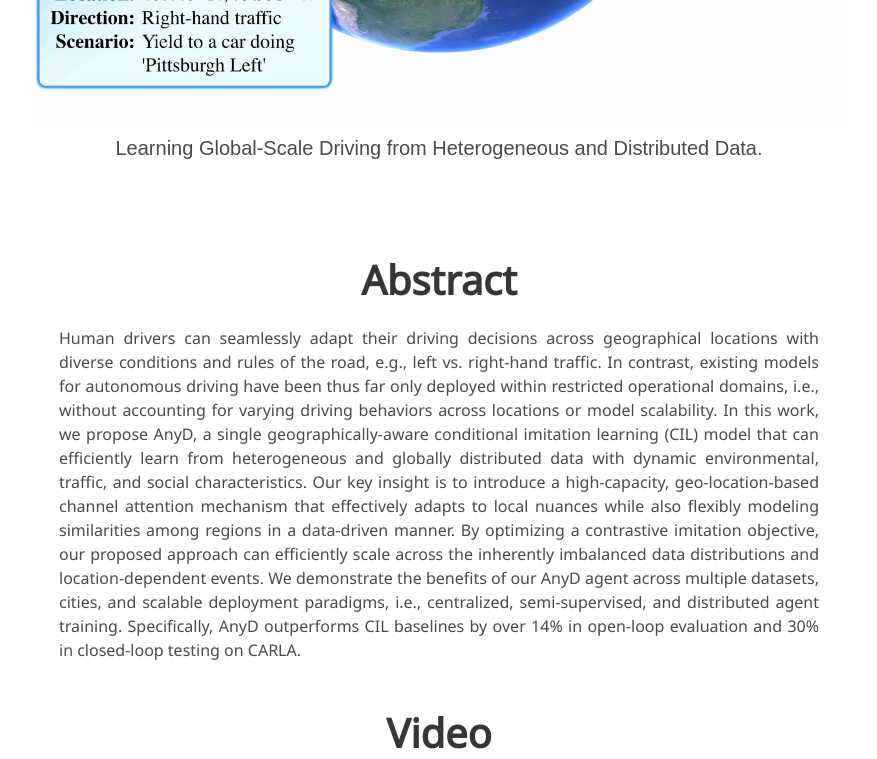
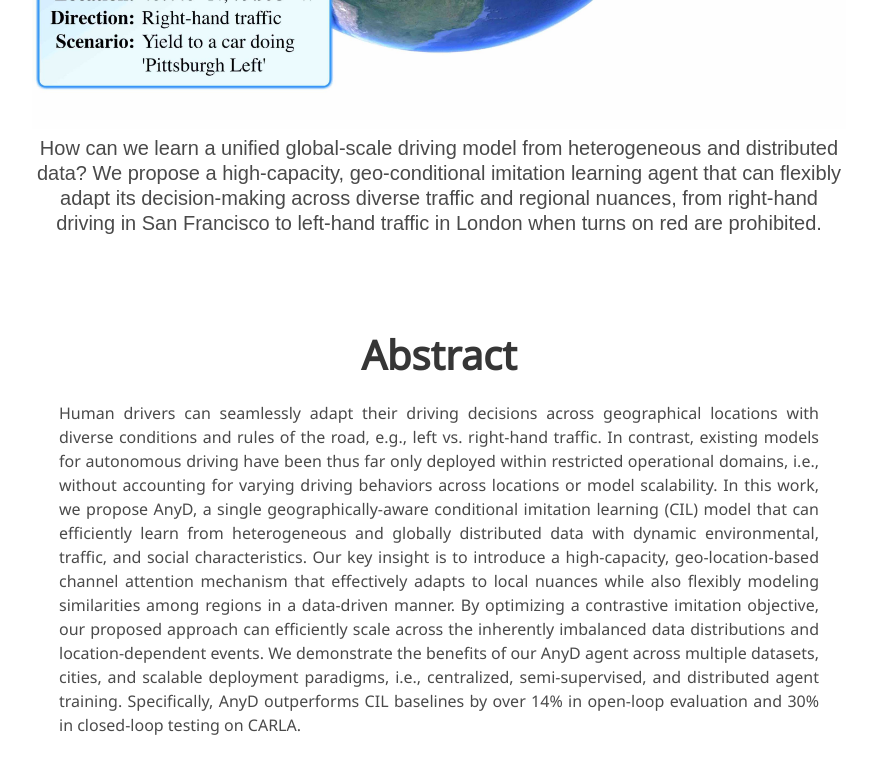
Before and after one commit to any-d/any-d.github.io, a plain HTML site: page index.html in a window 1280 px wide. Shown: the part 980-1739 px from the top of the page, without its empty margins (201-1078 px from the left). Drawn offline with nearby package versions, Linux system fonts and the light colour scheme; some icons are missing; a web font is replaced by a local one.

Commit message:
Update index.html

```diff
--- a/index.html
+++ b/index.html
@@ -137,7 +137,8 @@
       <div class="column is-8">
         <img src="./resources/globaldrives.jpg">
         <h2 class="subtitle has-text-centered">
-          Learning Global-Scale Driving from Heterogeneous and Distributed Data.
+          How can we learn a unified global-scale driving model from heterogeneous and distributed data? We
+propose a high-capacity, geo-conditional imitation learning agent that can flexibly adapt its decision-making across diverse traffic and regional nuances, from right-hand driving in San Francisco to left-hand traffic in London when turns on red are prohibited.
         </h2>
       </div>
     </div>
```
